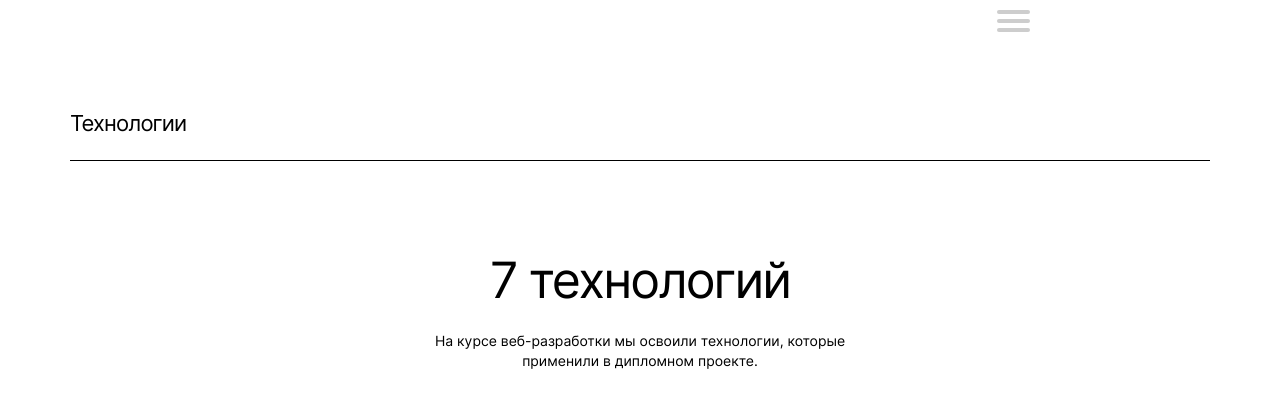
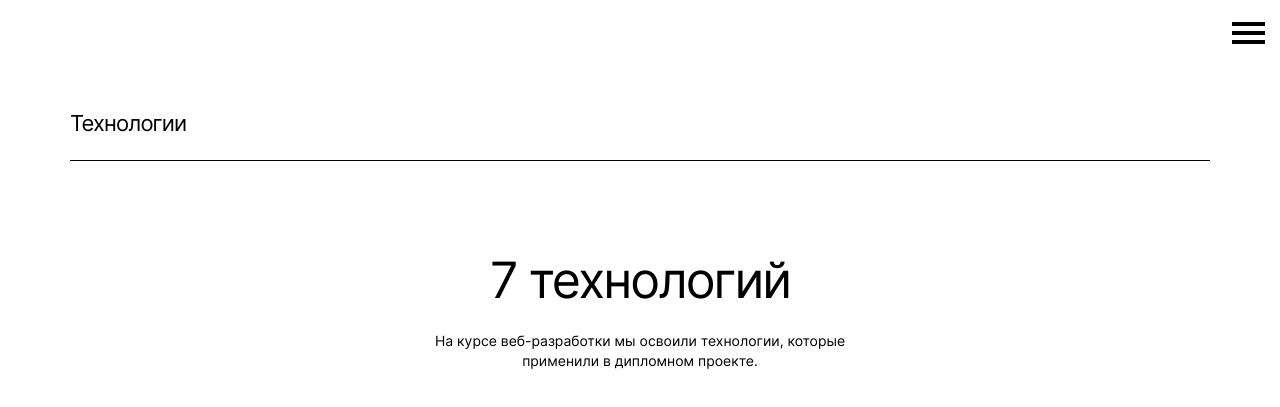
Before and after one commit to mintolime/movies-explorer-frontend, a React (Create React App) app in the folder movie-app/: page / in a window 1280 px wide. Shown: the top 407 px of the page. Built offline with nearby package versions, Linux system fonts and the light colour scheme.

Commit message:
dev: redacted a burger-menu

```diff
--- a/movie-app/src/components/Header/Header.jsx
+++ b/movie-app/src/components/Header/Header.jsx
@@ -1,5 +1,6 @@
 import logo from '../../images/logo-header.png';
 import '../Header/Header.css'
+import Navigation from '../Navigation/Navigation.';
 
 function Header() {
   return (
--- a/movie-app/src/components/Main/Main.jsx
+++ b/movie-app/src/components/Main/Main.jsx
@@ -6,6 +6,7 @@ import AboutMe from '../AboutMe/AboutMe';
 import Portfolio from '../Portfolio/Portfolio';
 import Footer from '../Footer/Footer';
 import Navigation from '../Navigation/Navigation.';
+import Header from '../Header/Header';
 
 function Main() {
   return (
--- a/movie-app/src/components/Navigation/Navigation.css
+++ b/movie-app/src/components/Navigation/Navigation.css
@@ -1,4 +1,4 @@
-/* .navigation {
+.navigation {
   display: flex;
   position: fixed;
   bottom: 0;
@@ -7,17 +7,14 @@
   top: 0;
   height: 100%;
   width: 100%;
-  background: rgb(0, 0, 0, .5);
-  align-items: center;
-  justify-content: center;
-} */
+  align-items: start;
+  justify-content: end;
+}
 
 .navigation__menu {
-  display: block;
-  position: absolute;
-  top: 10px;
-  right: 0px;
-  z-index: 1;
+  display: flex;
+  flex-direction: column;
+  align-items: end;
   -webkit-user-select: none;
   user-select: none;
 }
@@ -32,33 +29,28 @@
   color: tomato;
 }
 
-
 .navigation__checkbox {
   display: block;
   width: 40px;
   height: 32px;
-  position: absolute;
-  top: -7px;
-  left: -5px;
+  position: relative;
+  top: 13px;
+  right: 13px;
   cursor: pointer;
   opacity: 0;
-  /* hide this */
   z-index: 2;
-  /* and place it over the hamburger */
   -webkit-touch-callout: none;
 }
 
-/*
- * Just a quick hamburger
- */
 .navigation__toogle {
   display: block;
   width: 33px;
   height: 4px;
   margin-bottom: 5px;
   position: relative;
-  background: #cdcdcd;
-  border-radius: 3px;
+  top: -10px;
+  right: 15px;
+  background: #000;
   z-index: 1;
   transform-origin: 4px 0px;
   transition: transform 0.5s cubic-bezier(0.77, 0.2, 0.05, 1.0),
@@ -74,68 +66,40 @@
   transform-origin: 0% 100%;
 }
 
-/*
- * Transform all the slices of hamburger
- * into a crossmark.
- */
 .navigation__checkbox:checked~span {
   opacity: 1;
   transform: rotate(45deg) translate(-2px, -1px);
   background: #232323;
 }
 
-/*
- * But let's hide the middle one.
- */
 .navigation__checkbox:checked~span:nth-last-child(3) {
   opacity: 0;
   transform: rotate(0deg) scale(0.2, 0.2);
 }
 
-/*
- * Ohyeah and the last one should go the other direction
- */
 .navigation__checkbox:checked~span:nth-last-child(2) {
   transform: rotate(-45deg) translate(0, -1px);
 }
 
-/*
- * Make this absolute positioned
- * at the top left of the screen
- */
 .navigation__list {
-      max-width: 430px;
-  width: calc(100% - 44px);
+  width: 68vw;
+  height: 100vh;
+  max-width: 430px;
   min-height: 320px;
-  /* border-radius: 10px; */
-  box-sizing: border-box;
-  background: #FFFFFF;
-  padding: 25px 22px;
-  position: relative;
-  box-shadow: 0px 0px 25px rgba(0, 0, 0, .15);
-
-/* old */
-  /* position: absolute; */
-  /* position: relative; */
-  /* width: 300px; */
-  /* margin: -100px 0 0 -50px; */
-  /* padding: 25px 50px 50px; */
-  /* padding-top: 125px; */
-  background: #ededed;
-  /* background: #fff; */
-
-
+  display: flex;
+  flex-direction: column;
+  align-items: center;
+  justify-content: center;
+  background: #fff;
   /* dont touch */
   list-style-type: none;
   -webkit-font-smoothing: antialiased;
   /* to stop flickering of text in safari */
   transform-origin: 0% 0%;
   transform: none;
-
-  transition: transform 0.5s cubic-bezier(0.77, 0.2, 0.05, 1.0);
+  visibility: hidden;
+  padding: 0;
   margin: 0;
-  /* visibility:visible; */
-  visibility: hidden;
 }
 
 .navigation__link-item {
@@ -143,11 +107,6 @@
   font-size: 22px;
 }
 
-/*
- * And let's slide it in from the left
- */
 .navigation__checkbox:checked~ul {
-  /* transform: none; */
-  transform: translate(-100%, 0);
   visibility: visible;
 }
```
Also changed, not shown: 1 other file (tests, documents, lock files or other folders).
